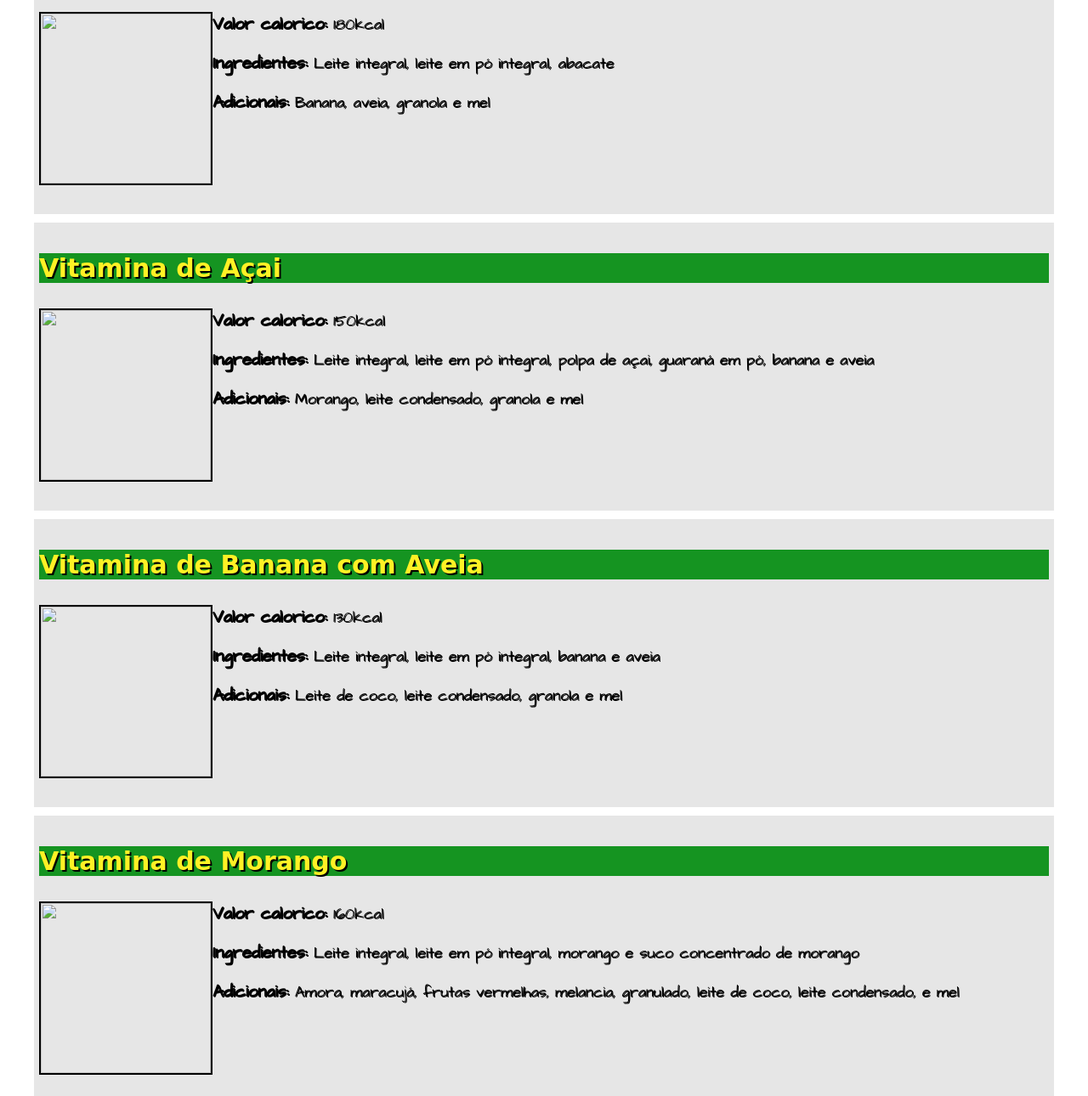
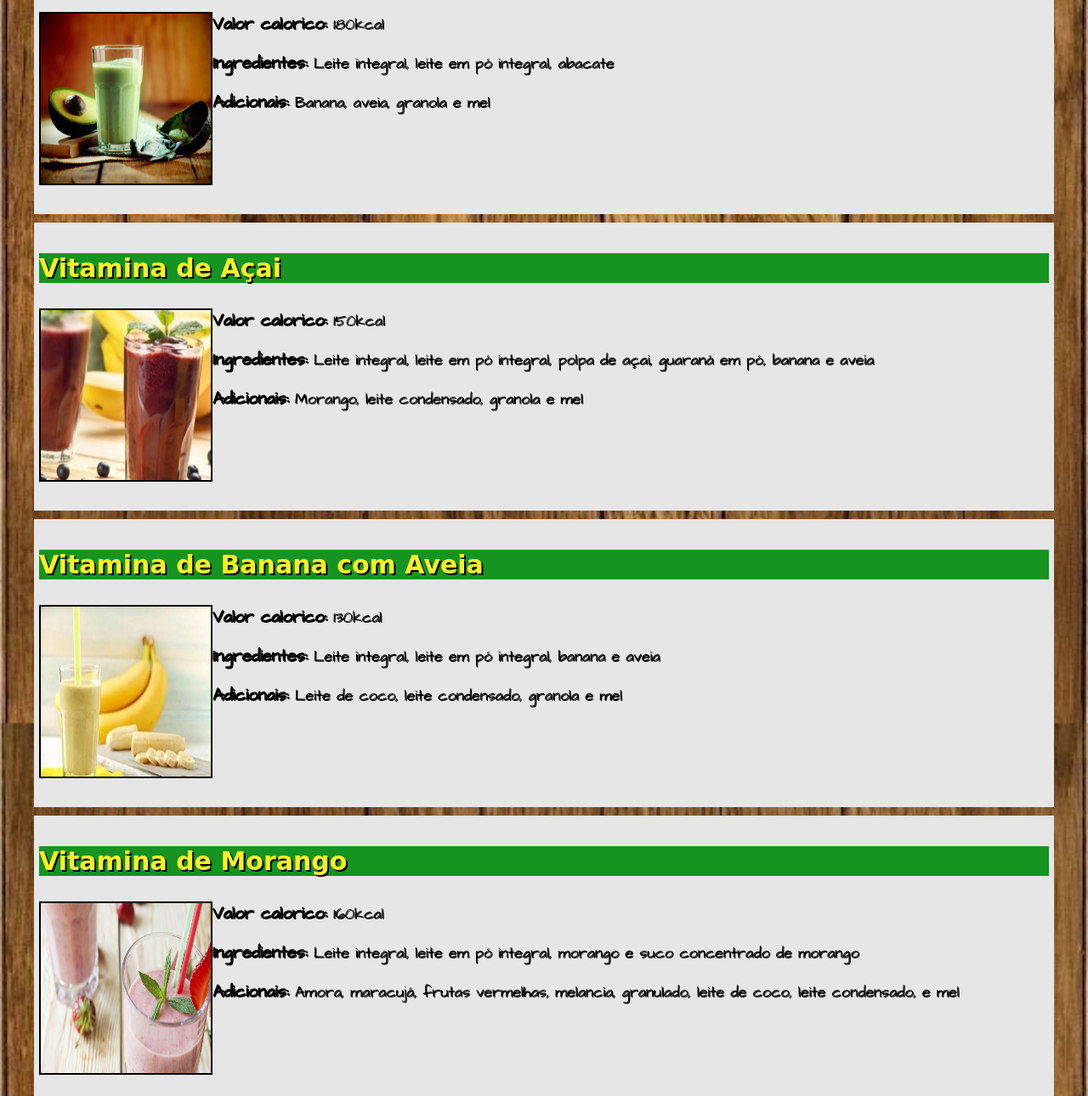
Before and after one commit to diegodsm314/VitaNina, a plain HTML site: page index.html in a window 1280 px wide. Shown: the part 429-1719 px from the top of the page at 85% size. Drawn offline with Linux system fonts and the light colour scheme; a web font is replaced by a local one.

Commit message:
Add files via upload

```diff
--- a/estilopag2.css
+++ b/estilopag2.css
@@ -1,6 +1,6 @@
 body{
     margin: 0px;
-    background-image: url(img/madeira.jpg);
+    background-image: url(madeira.jpg);
     background-attachment: fixed;
     background-repeat: none;
     background-size: cover;
--- a/index.html
+++ b/index.html
@@ -1,7 +1,7 @@
 <html>
     <head>
         <title>VitaNina</title>
-        <link rel="icon" href="imagens/icone/acai.png">
+        <link rel="icon" href="acai.png">
         <link rel="stylesheet" href="estilopag2.css">
         <link href="https://fonts.googleapis.com/css2?family=Ranchers&display=swap" rel="stylesheet">
         <link href="https://fonts.googleapis.com/css2?family=Architects+Daughter&display=swap" rel="stylesheet">
@@ -16,14 +16,14 @@
             <h2 id="cardapio"><u>Cardápio:</u></h2>
                 <div class="vitaminas">
                     <h3>Vitamina de Abacate</h3>
-                        <img src="imagens/vitaminas/vitamina-abacate.jpg">
+                        <img src="vitamina-abacate.jpg">
                         <p><strong>Valor calorico:</strong> 180kcal</p>
                         <p><strong>Ingredientes:</strong> Leite integral, leite em pó integral, abacate</p>
                         <p><strong>Adicionais:</strong> Banana, aveia, granola e mel</p>
                 </div>
                 <div class="vitaminas">
                     <h3>Vitamina de Açai</h3>
-                        <img src="imagens/vitaminas/vitamina-açai.jpg"/>
+                        <img src="vitamina-açai.jpg"/>
                         <p><strong>Valor calorico:</strong> 150kcal</p>
                         <p><strong>Ingredientes:</strong> Leite integral, leite em pó integral, polpa de açai, guaraná em pó, banana e aveia</p>
                         <p><strong>Adicionais:</strong> Morango, leite condensado, granola e mel</p>
@@ -31,7 +31,7 @@
 
                 <div class="vitaminas">
                     <h3>Vitamina de Banana com Aveia</h3>
-                        <img src="imagens/vitaminas/vitamina-banana-aveia.jpg">
+                        <img src="vitamina-banana-aveia.jpg">
                         <p><strong>Valor calorico:</strong> 130kcal</p>
                         <p><strong>Ingredientes:</strong> Leite integral, leite em pó integral, banana e aveia</p>
                         <p><strong>Adicionais:</strong> Leite de coco, leite condensado, granola e mel</p>
@@ -39,7 +39,7 @@
 
                 <div class="vitaminas">
                     <h3>Vitamina de Morango</h3>
-                        <img src="imagens/vitaminas/vitamina-morango.jpg">
+                        <img src="vitamina-morango.jpg">
                         <p><strong>Valor calorico:</strong> 160kcal</p>
                         <p><strong>Ingredientes:</strong> Leite integral, leite em pó integral, morango e suco concentrado de morango</p>
                         <p><strong>Adicionais:</strong> Amora, maracujá, frutas vermelhas, melancia, granulado, leite de coco, leite condensado, e mel</p>
@@ -47,7 +47,7 @@
 
                 <div class="vitaminas">
                     <h3>Vitamina de Pessego</h3>
-                        <img src="imagens/vitaminas/vitamina-pessego.png">
+                        <img src="vitamina-pessego.png">
                         <p><strong>Valor calorico:</strong> 160kcal</p>
                         <p><strong>Ingredientes:</strong> Leite integral, leite em pó integral, pessego com calda</p>
                         <p><strong>Adicionais:</strong> Maracujá, Manga e frutas amarelas</p>
@@ -55,7 +55,7 @@
 
                 <div class="vitaminas">
                     <h3>Vitamina de Romã</h3>
-                        <img src="imagens/vitaminas/vitamina-romã.jpg">
+                        <img src="vitamina-romã.jpg">
                         <p><strong>Valor calorico:</strong> 110kcal</p>
                         <p><strong>Ingredientes:</strong> Leite integral, suco concentrado de romã, amora e hortelã</p>
                         <p><strong>Adicionais:</strong> Maracujá, Manga, frutas amarelas, morango, amora, frutas vermelhas, leite em pó, granola</p>
@@ -64,7 +64,7 @@
                 <div id="vitalac">
                     <!--Vitaminas sem lactose-->
                    <h2 id="lac">Para os que possuem intolerância a lactose, temos as seguintes opções de vitaminas:</h2>
-                       <img src="imagens/vitaminas/vitaminas-zero-lactose.jpg" id="semlac">
+                       <img src="vitaminas-zero-lactose.jpg" id="semlac">
                </div>
 
             </section>
```
